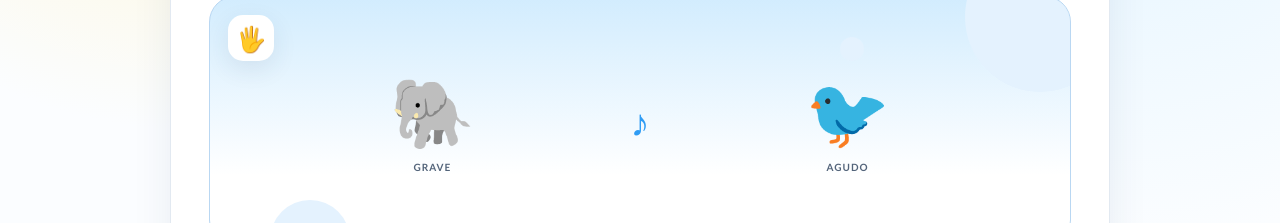
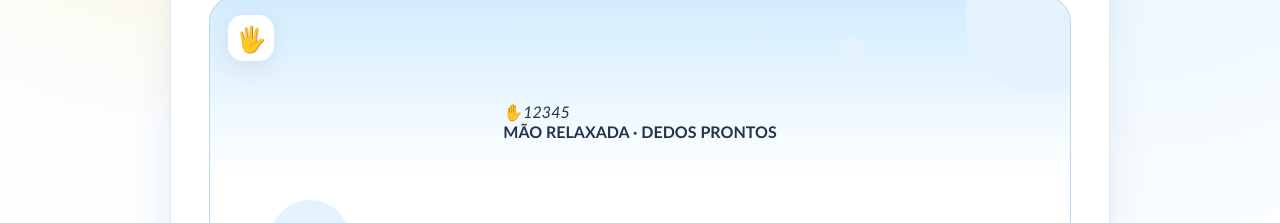
Before and after one commit to yuranicango-sketch/Luwipi, a Next.js app: page /aulas/1/1 in a window 1280 px wide. Both pictures are taken after a click on the button "CONCLUÍDO · PRÓXIMO →". Shown: the part 427-650 px from the top of the page. Built offline with nearby package versions, Linux system fonts and the light colour scheme; no server answers.

Commit message:
Make lesson visuals respond to musical concepts

```diff
--- a/components/lesson-visual.tsx
+++ b/components/lesson-visual.tsx
@@ -2,14 +2,17 @@ import type { CSSProperties } from "react";
 import styles from "./lesson-visual.module.css";
 import { LuwipiPiano } from "@/components/luwipi-piano";
 
-type Props={stepId:string;icon:string;title:string;age:"2-4"|"5-8";accent:string};
+type Props={stepId:string;icon:string;title:string;age:"2-4"|"5-8";accent:string;instruction?:string};
 
-export function LessonVisual({stepId,icon,title,age,accent}:Props){
+export function LessonVisual({stepId,icon,title,age,accent,instruction=""}:Props){
+ const words=`${title} ${instruction}`.toLowerCase();
  const young=age==="2-4";
- const kind=stepId==="warmup"?"listen":stepId==="discover"?"discover":stepId==="activity"?"game":stepId==="repertoire"?"piano":stepId==="create"||stepId==="checkpoint"?"create":"celebrate";
+ const kind=/dedo|mão|mao/.test(words)?"hands":/ritmo|batid|palma|pulso/.test(words)?"rhythm":/tecla|piano|dó|ré|mi|fá|sol|lá|si/.test(words)?"piano":stepId==="warmup"?"listen":stepId==="discover"?"discover":stepId==="activity"?"game":stepId==="repertoire"?"piano":stepId==="create"||stepId==="checkpoint"?"create":"celebrate";
  return <div className={styles.visual} style={{"--accent":accent} as CSSProperties} aria-label={`Visual da etapa: ${title}`}>
    <div className={styles.sky}><i/><i/><i/></div>
    <div className={styles.badge}>{icon}</div>
+   {kind==="hands"&&<div className={styles.hands}><div className={styles.hand}>✋<i>1</i><i>2</i><i>3</i><i>4</i><i>5</i></div><b>MÃO RELAXADA · DEDOS PRONTOS</b></div>}
+   {kind==="rhythm"&&<div className={styles.rhythm}><span>🥁</span><div><i/><i/><i/><i/></div><b>OUVE · SENTE · REPETE</b></div>}
    {kind==="listen"&&<div className={styles.listen}><span>👂</span><div className={styles.waves}><i/><i/><i/><i/></div><b>{young?"Escuta primeiro":"Ouvir · sentir · tocar"}</b></div>}
    {kind==="discover"&&<div className={styles.discover}><div className={styles.elephant}>🐘<small>GRAVE</small></div><div className={styles.path}>♪</div><div className={styles.bird}>🐦<small>AGUDO</small></div></div>}
    {kind==="game"&&<div className={styles.game}><span>⭐</span><span>🎯</span><span>✨</span><b>OUVE · ESCOLHE · DESCOBRE</b></div>}
```
